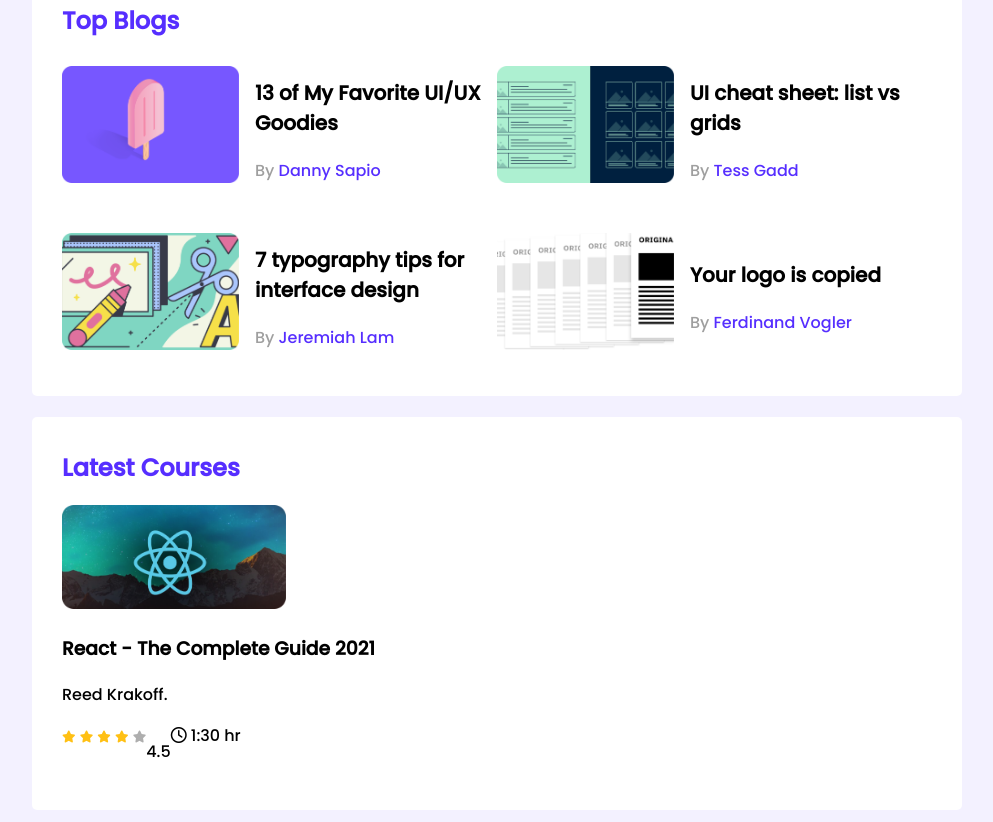
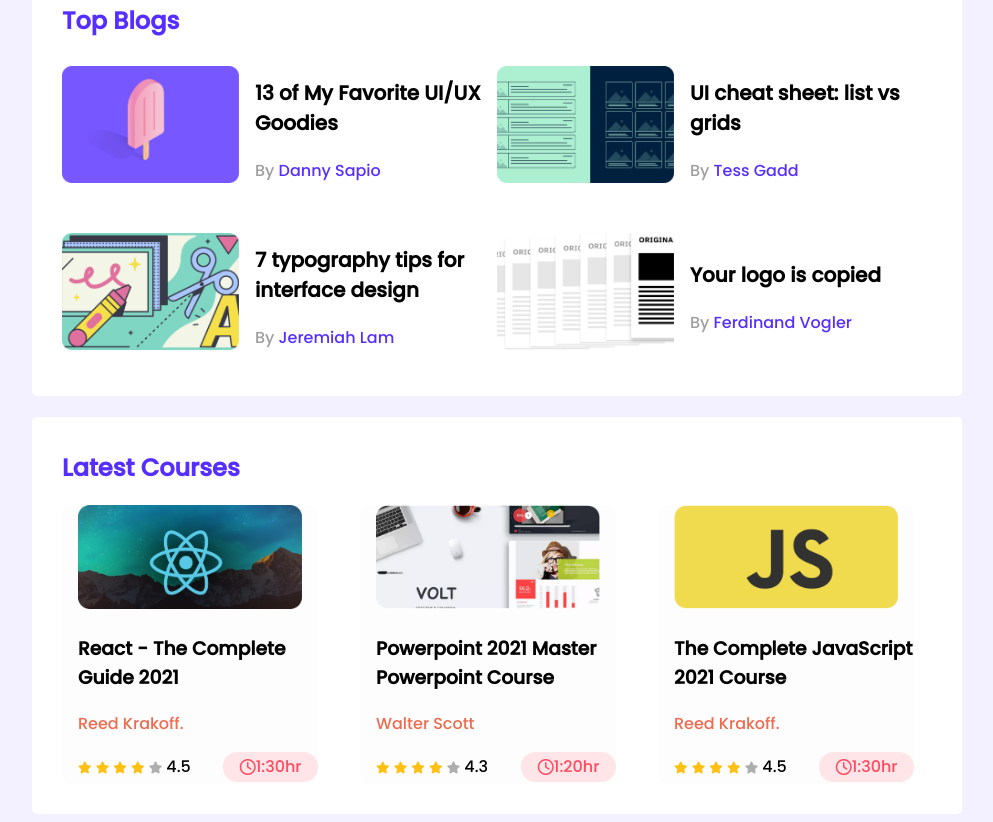
Before and after one commit to saifulislam888911/leader-board-css3, a plain HTML site: page index.html in a window 1280 px wide. Shown: the part 329-1151 px from the top of the page, without its empty margins (143-1136 px from the left). Drawn offline with Linux system fonts and the light colour scheme.

Commit message:
3rd Portion - Commit No.1

```diff
--- a/index.html
+++ b/index.html
@@ -177,13 +177,74 @@
                                 <i class="fas fa-star filled"></i>
                                 <i class="fas fa-star filled"></i>
                                 <i class="fas fa-star empty"></i>
+
+                                <span>4.5</span>
                             </div>
-
-                            <p>4.5</p>
 
                             <div class="course-duration">
                                 <i class="far fa-clock"></i>
-                                1:30 hr
+
+                                <span>1:30hr</span>
+                            </div>
+                        </div>
+                    </div>
+                </div>
+
+                <div class="course">
+                    <div class="course-banner">
+                        <img src="images/courses/course-2.png" alt="">
+                    </div>
+
+                    <div class="course-detail">
+                        <h3 class="course-title">Powerpoint 2021 Master Powerpoint Course</h3>
+
+                        <p class="course-author">Walter Scott</p>
+
+                        <div class="course-info">
+                            <div>
+                                <i class="fas fa-star filled"></i>
+                                <i class="fas fa-star filled"></i>
+                                <i class="fas fa-star filled"></i>
+                                <i class="fas fa-star filled"></i>
+                                <i class="fas fa-star empty"></i>
+
+                                <span>4.3</span>
+                            </div>
+
+                            <div class="course-duration">
+                                <i class="far fa-clock"></i>
+
+                                <span>1:20hr</span>
+                            </div>
+                        </div>
+                    </div>
+                </div>
+
+                <div class="course">
+                    <div class="course-banner">
+                        <img src="images/courses/course-3.png" alt="">
+                    </div>
+
+                    <div class="course-detail">
+                        <h3 class="course-title">The Complete JavaScript 2021 Course</h3>
+
+                        <p class="course-author">Reed Krakoff.</p>
+
+                        <div class="course-info">
+                            <div>
+                                <i class="fas fa-star filled"></i>
+                                <i class="fas fa-star filled"></i>
+                                <i class="fas fa-star filled"></i>
+                                <i class="fas fa-star filled"></i>
+                                <i class="fas fa-star empty"></i>
+
+                                <span>4.5</span>
+                            </div>
+
+                            <div class="course-duration">
+                                <i class="far fa-clock"></i>
+
+                                <span>1:30hr</span>
                             </div>
                         </div>
                     </div>
--- a/styles/style.css
+++ b/styles/style.css
@@ -134,14 +134,41 @@ hr{
 /* ------------------------------------------------------------
             Courses style
 ------------------------------------------------------------ */
+.courses{
+     display: grid;
+
+    grid-template-columns: repeat(3,1fr);
+
+    grid-column-gap: 24px;
+}
+
+.course{
+    width: 240px;
+    height: 279px;
+
+    background-color: rgba(245, 245, 245, 0.267);
+    border-radius: 10px;
+
+    padding-left: 16px;
+
+    /* filter: drop-shadow(0px 5.34229px 13.3557px rgba(0, 0, 0, 0.05)); */
+}
 
 .course .course-banner img{
     width: 224px;
     height: 104px;
 }
 
+.course-author{
+    color:#ED6B4F;
+}
+
 .course-info{
     display: flex;
+
+    align-items: center;
+
+    justify-content: space-between;
 }
 
 .fa-star{
@@ -153,3 +180,22 @@ hr{
 .fa-star.empty{
     color: #AEAEAE;;
 }
+
+.course-duration{
+    Width: 94.83px;
+    Height: 29.38px;
+
+    background: #FFE4E8;
+    border-radius: 14.6913px;
+
+    display: flex;
+
+    justify-content: center;
+    align-items: center;
+}
+.course-duration .fa-clock{
+    color:#FF4A60;
+}
+.course-duration span{
+    color:#FF4A60;
+}
```
